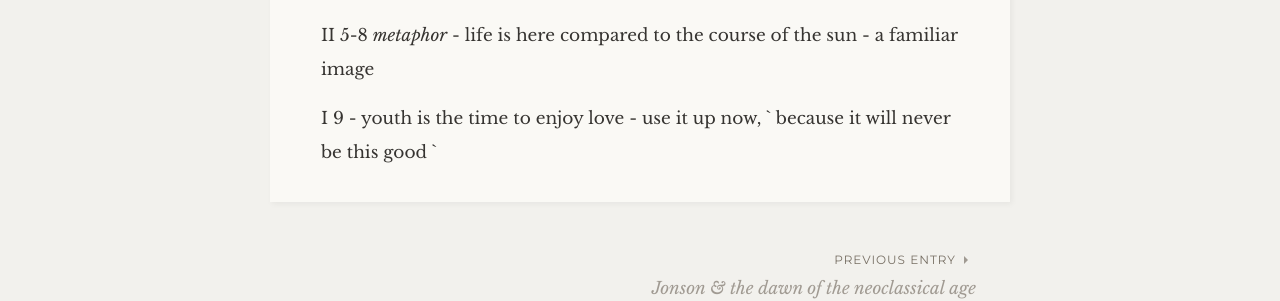
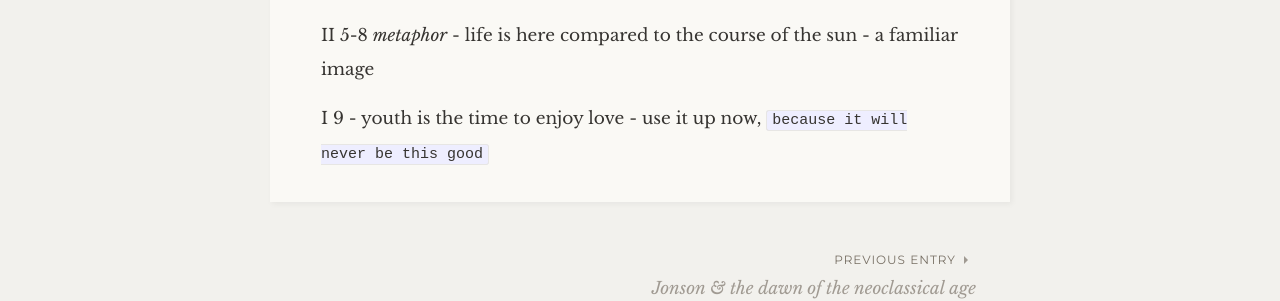
Before and after one commit to EthenStrine/English, a Jekyll site: the page built from _posts/2018-12-05-To the Virgins, to make much of time, & To daffodils.md, in a window 1280 px wide. Shown: the part 772-1073 px from the top of the page. Built offline with Jekyll 4.4.1, drawn with Linux system fonts in a browser that asks for light colours; some web fonts are replaced; our own code applies the rules of GitHub Pages for plain Markdown files.

````diff
--- a/_posts/2018-12-05-To the Virgins, to make much of time, & To daffodils.md
+++ b/_posts/2018-12-05-To the Virgins, to make much of time, & To daffodils.md
@@ -10,4 +10,4 @@ II 3-4 - *metaphor* - "flower" here refers to youth/virginity
 
 II 5-8 *metaphor* - life is here compared to the course of the sun - a familiar image
 
-I 9 - youth is the time to enjoy love - use it up now,  ` because it will never be this good `
+I 9 - youth is the time to enjoy love - use it up now,  ``` because it will never be this good ```
````
